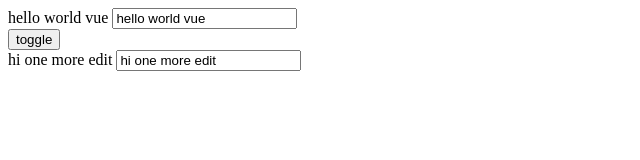
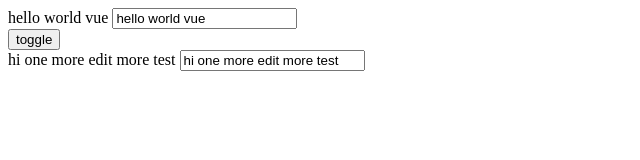
Before and after one commit to taoxmeng/taotest, a plain HTML site: page index.html in a window 1280 px wide. Shown: the whole page, without its empty margins (0-640 px from the left). Drawn offline with nearby package versions, Linux system fonts and the light colour scheme.

Commit message:
tesjtlsj

```diff
--- a/index.html
+++ b/index.html
@@ -21,7 +21,7 @@
                     data: function() {
                         return {
                             greeting: 'hello world vue',
-                            guess: 'hi one more edit ',
+                            guess: 'hi one more edit more test ',
                             isVisible: true
                         }
                     },
```
Also changed, not shown: 1 other file.
